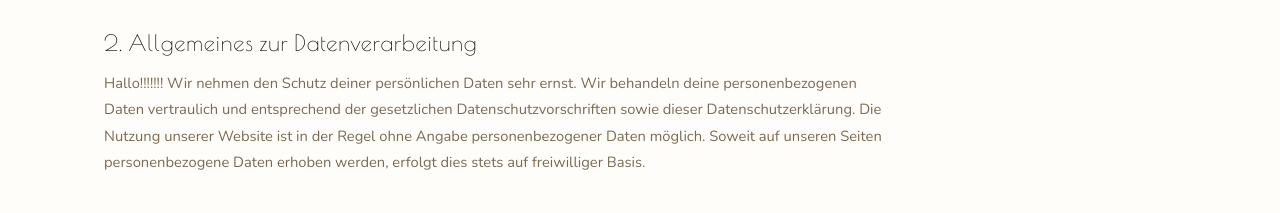
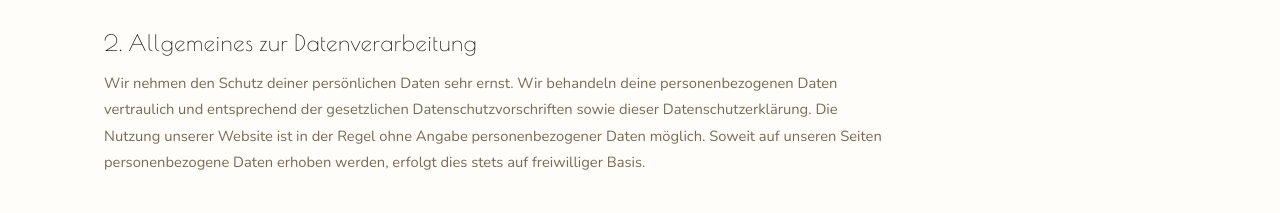
Before and after one commit to hvx2x7hk8h-tech/jugendensemblewsp, a plain HTML site: page datenschutz.html in a window 1280 px wide. Shown: the part 676-889 px from the top of the page. Drawn offline with nearby package versions, Linux system fonts and the light colour scheme.

Commit message:
Update datenschutz.html

```diff
--- a/datenschutz.html
+++ b/datenschutz.html
@@ -40,7 +40,7 @@
  E-Mail: <a id="dsz-email" href="#">—</a>
  </p>
  <h2>2. Allgemeines zur Datenverarbeitung</h2>
- <p>Hallo!!!!!!! Wir nehmen den Schutz deiner persönlichen Daten sehr ernst. Wir behandeln deine personenbezogenen Daten vertraulich und entsprechend der gesetzlichen Datenschutzvorschriften sowie dieser Datenschutzerklärung. Die Nutzung unserer Website ist in der Regel ohne Angabe personenbezogener Daten möglich. Soweit auf unseren Seiten personenbezogene Daten erhoben werden, erfolgt dies stets auf freiwilliger Basis.</p>
+ <p>Wir nehmen den Schutz deiner persönlichen Daten sehr ernst. Wir behandeln deine personenbezogenen Daten vertraulich und entsprechend der gesetzlichen Datenschutzvorschriften sowie dieser Datenschutzerklärung. Die Nutzung unserer Website ist in der Regel ohne Angabe personenbezogener Daten möglich. Soweit auf unseren Seiten personenbezogene Daten erhoben werden, erfolgt dies stets auf freiwilliger Basis.</p>
  <h2>3. Hosting durch Netlify</h2>
  <p>Diese Website wird bei Netlify Inc., 512 2nd Street, Suite 200, San Francisco, CA 94107, USA gehostet. Netlify verarbeitet automatisch technische Verbindungsdaten (IP-Adresse, Zeitstempel, aufgerufene Seiten), die zur Bereitstellung der Website erforderlich sind. Rechtsgrundlage: Art. 6 Abs. 1 lit. f DSGVO. Netlify ist nach dem EU-US Data Privacy Framework zertifiziert. Weitere Informationen: <a href="https://www.netlify.com/privacy/" target="_blank" rel="noopener">Datenschutzerklärung von Netlify</a>.</p>
  <h2>4. Kontaktformular</h2>
```
